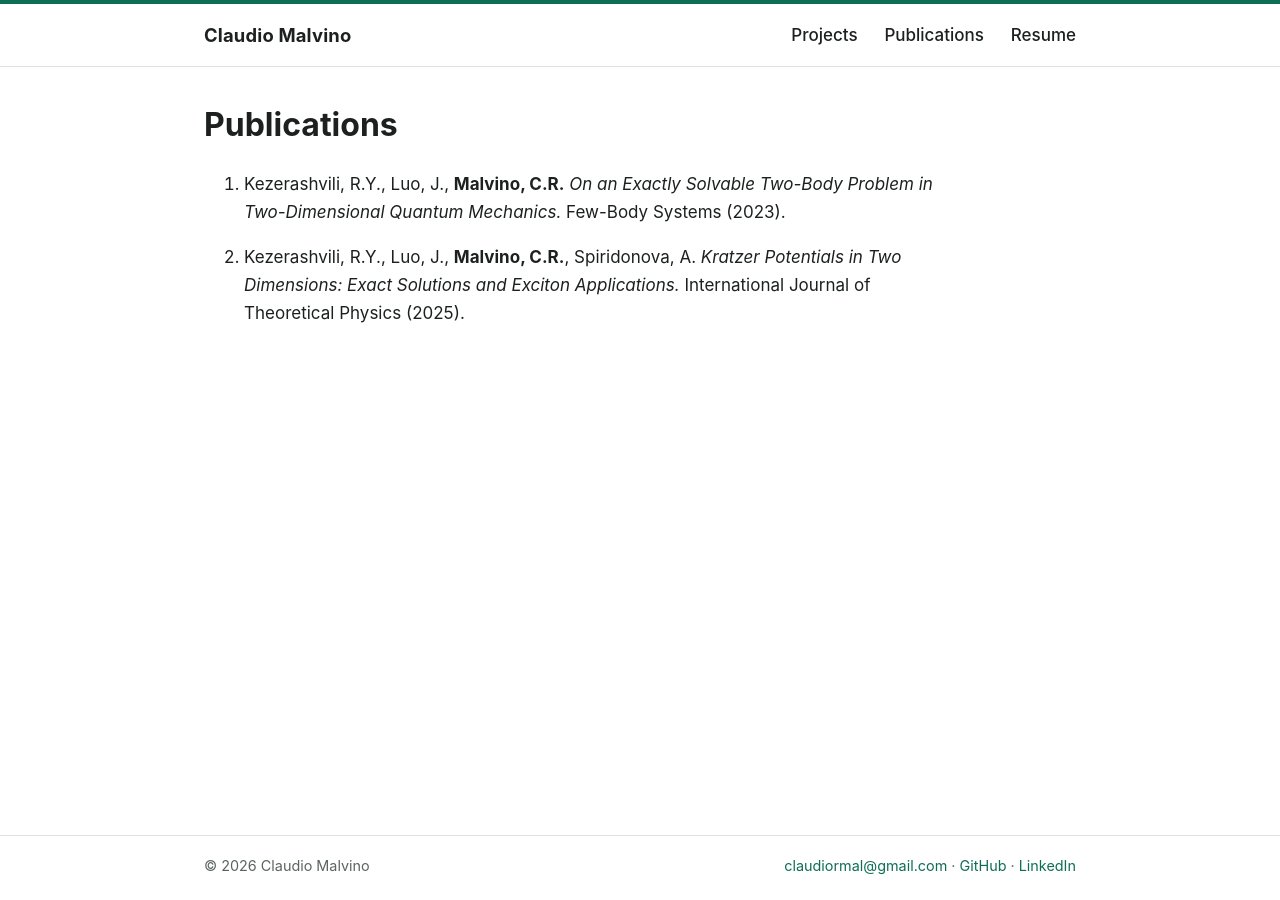
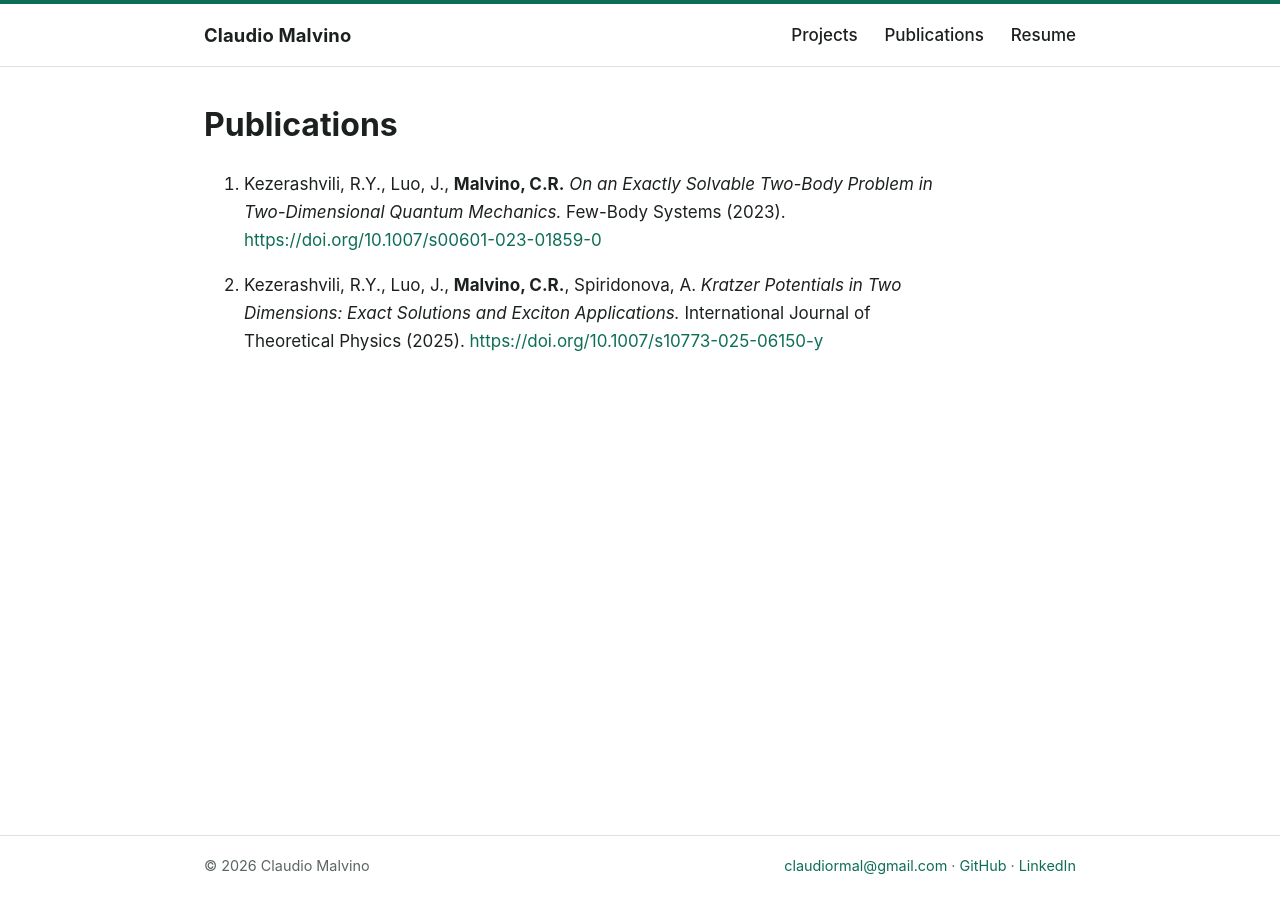
Before and after one commit to ClaudioRMalvino/claudiormalvino.github.io, a Jekyll site: the page built from publications.md, in a window 1280 px wide. Built offline with Jekyll 4.4.1, drawn with Linux system fonts in a browser that asks for light colours; some of the changed lines change nothing that is shown.

Commit message:
Added urls to publication citations.

```diff
--- a/publications.md
+++ b/publications.md
@@ -4,6 +4,6 @@ title: Publications
 permalink: /publications.html
 ---
 
-1. Kezerashvili, R.Y., Luo, J., **Malvino, C.R.** *On an Exactly Solvable Two-Body Problem in Two-Dimensional Quantum Mechanics.* Few-Body Systems (2023).
+1. Kezerashvili, R.Y., Luo, J., **Malvino, C.R.** *On an Exactly Solvable Two-Body Problem in Two-Dimensional Quantum Mechanics.* Few-Body Systems (2023). <https://doi.org/10.1007/s00601-023-01859-0>
 
-2. Kezerashvili, R.Y., Luo, J., **Malvino, C.R.**, Spiridonova, A. *Kratzer Potentials in Two Dimensions: Exact Solutions and Exciton Applications.* International Journal of Theoretical Physics (2025).
+2. Kezerashvili, R.Y., Luo, J., **Malvino, C.R.**, Spiridonova, A. *Kratzer Potentials in Two Dimensions: Exact Solutions and Exciton Applications.* International Journal of Theoretical Physics (2025). <https://doi.org/10.1007/s10773-025-06150-y>
```
